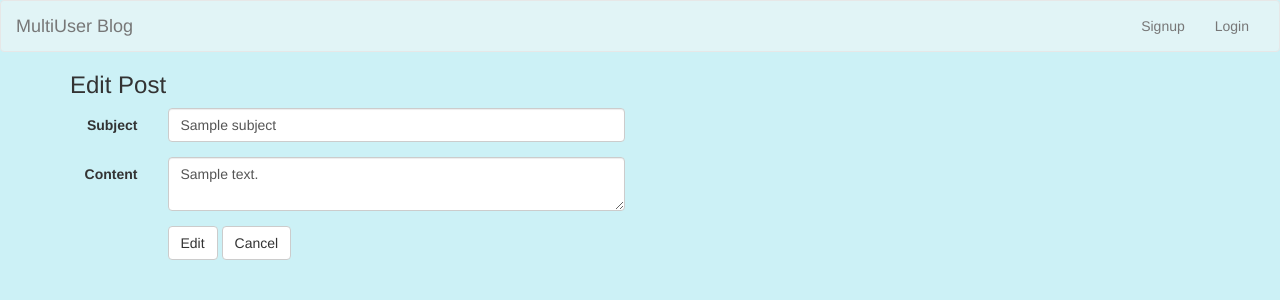
After one commit to mataelle/multiuser-blog, a Python web app: template templates/post_edit.html in a window 1280 px wide. The commit adds this page. Shown: the top 300 px of the page. Run offline with Jinja, Linux system fonts and the light colour scheme; the template is opened without the code that fills it: most values are stand-ins (such as "Sample title", 1, 10 or a date in 2020).

Commit message:
added fonctionality for post editing and deleting

```diff
--- /dev/null
+++ b/templates/page_not_allowed.html
@@ -0,0 +1,4 @@
+{% extends 'base.html' %}
+{% block content %}
+    <h3>Error. You are trying to do something that is not allowed.</h3>
+{% endblock %}
--- /dev/null
+++ b/templates/page_not_found.html
@@ -0,0 +1,4 @@
+{% extends 'base.html' %}
+{% block content %}
+    <h3>Error 404. Requested page not found.</h3>
+{% endblock %}
--- a/templates/post.html
+++ b/templates/post.html
@@ -1,6 +1,6 @@
 <div class="row post-heading">
     <div class="col-md-8">
-        <h4><a href="blog/{{post.key().id()}}">{{post.subject}}</a></h4>
+        <h4><a href="/blog/{{post.key().id()}}">{{post.subject}}</a></h4>
     </div>
     <div class="col-md-4 text-right">
         <div class="post-datetime">{{post.created.strftime("%b %d, %Y")}}</div>
@@ -11,6 +11,6 @@
     <pre class="post-content">{{post.content}}</pre>
 </div>
 <div class="row">
-    <a class="btn btn-default" href="blog/{{post.key().id()}}/delete">Delete</a>
-    <a class="btn btn-default" href="blog/{{post.key().id()}}/edit">Edit</a>
+    <a class="btn btn-default" href="/blog/{{post.key().id()}}/delete">Delete</a>
+    <a class="btn btn-default" href="/blog/{{post.key().id()}}/edit">Edit</a>
 </div>
--- /dev/null
+++ b/templates/post_edit.html
@@ -0,0 +1,39 @@
+{% extends 'base.html' %}
+{% block content %}
+<div class="row">
+  <div class="col-md-12">
+    <h3>Edit Post</h3>
+  </div>
+</div>
+<div class="row">
+  <div class="col-md-6">
+  <form class="form-horizontal" method="post">
+    <div class="form-group">
+      <label for="subject" class="col-sm-2 control-label">Subject</label>
+      <div class="col-sm-10">
+        <input type="text" class="form-control" id="subject" name="subject" placeholder="Subject" value="{{subject}}">
+      </div>
+    </div>
+    <div class="form-group">
+      <label for="content" class="col-sm-2 control-label">Content</label>
+      <div class="col-sm-10">
+        <textarea class="form-control" id="content" name="content" placeholder="Content">{{content}}</textarea>
+      </div>
+    </div>
+    {% if err_msg %}
+    <div class="form-group">
+      <div class="col-sm-offset-2 col-sm-10 err_msg">
+        Both subject and content needed
+      </div>
+    </div>
+    {% endif %}
+    <div class="form-group">
+      <div class="col-sm-offset-2 col-sm-10">
+        <button type="submit" class="btn btn-default">Edit</button>
+        <a class="btn btn-default" href="/blog/">Cancel</a>
+      </div>
+    </div>
+  </form>
+  </div>
+</div>
+{% endblock %}
```
Also changed, not shown: main.py (+82 -2 lines), templates/post_delete.html (added, +20 -0 lines).
